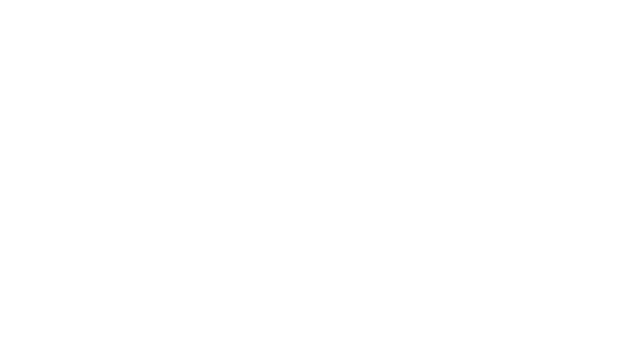
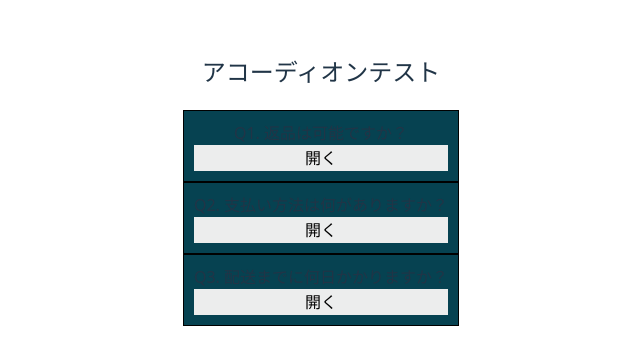
Before and after one commit to terahashi/react-next-study, a React (Vite) app: page /study/AccordionApp in a window 1280 px wide. Before the commit this address had no page. Shown: the part 220-584 px from the top of the page, without its empty margins (319-959 px from the left). Built offline with nearby package versions, Linux system fonts and the light colour scheme.

Commit message:
AccordionApp.jsxを追加 アコーディオンを作成

```diff
--- a/src/App.jsx
+++ b/src/App.jsx
@@ -31,6 +31,7 @@ import PostApp from './pages/study/PostApp';
 import { TabApp } from './pages/study/TabApp';
 import { FormApp } from './pages/study/FormApp';
 import { CardApp } from './pages/study/CardApp';
+import { AccordionApp } from './pages/study/AccordionApp';
 
 function App() {
   const [count, setCount] = useState(0);
@@ -82,6 +83,7 @@ function App() {
           <Route path='study/TabApp' element={<TabApp />} />
           <Route path='study/FormApp' element={<FormApp />} />
           <Route path='study/CardApp' element={<CardApp />} />
+          <Route path='study/AccordionApp' element={<AccordionApp />} />
           {/* ⬇︎これだとエラー。【❌pathはURLであってファイルの場所ではない！】*/}
           {/* <Route path='./pages/Count' element={<Count />} />*/}
         </Routes>
--- /dev/null
+++ b/src/components/study/AccordionItem.jsx
@@ -0,0 +1,25 @@
+//「AccordionApp.jsx」から責務分離したコンポーネント
+
+import React from 'react';
+
+//// 親から届くデータや関数を Props で受け取る
+export const AccordionItem = ({ question, answer, isOpen, onToggle }) => {
+  // ⬇︎処理を書いた場合、最終的にどれを画面に返せばいいのか分からないので「これを返してね！」という合図return() が絶対に必要。
+  return (
+    <div style={{ border: '1px solid #000' }}>
+      {/* ⬇︎質問部分（クリックで発動） */}
+      <div onClick={onToggle} style={{ cursor: 'pointer', background: '#064251', padding: '10px' }}>
+        <span>{question}</span>
+        <span style={{ color: '#000', background: '#eceded', padding: '1px', display: 'block' }}>{isOpen ? '閉じる' : '開く'}</span>
+      </div>
+
+      {/* ⬇︎回答部分（isOpenが「trueの時だけ開く」） */}
+      {isOpen && (
+        //  ⬇︎1マスを横幅300pxに固定する（文字が長くても 横幅300px 以上には広がらなくなる！）
+        <div style={{ display: 'grid', gridTemplateColumns: 'repeat(auto-fit, 300px)', gap: '16px', padding: '10px' }}>
+          <p>{answer}</p>
+        </div>
+      )}
+    </div>
+  );
+};
--- /dev/null
+++ b/src/pages/study/AccordionApp.jsx
@@ -0,0 +1,63 @@
+//アコーディオンを作成(「質問」をクリックすると、その下にある「回答」がパカッと現れるコンポーネント)
+
+import React from 'react';
+import { useState } from 'react';
+
+import { AccordionItem } from '../../components/study/AccordionItem';
+
+// ① 表示するためのデータ（配列）
+const FAQ_DATA = [
+  { id: 1, question: 'Q1. 返品は可能ですか？', answer: 'A. 未開封の場合に限り、商品到着後7日以内であれば可能です。' },
+  { id: 2, question: 'Q2. 支払い方法は何がありますか？', answer: 'A. クレジットカード決済、コンビニ払い、銀行振込に対応しています。' },
+  { id: 3, question: 'Q3. 配送までに何日かかりますか？', answer: 'A. ご注文から通常2〜3営業日以内に発送いたします。' },
+];
+
+//AccorddionAppコンポーネントを作成
+export const AccordionApp = () => {
+  // ② 「今何番のIDが開いているか」を覚えておくState（初期値は何も開いていないので null）
+  const [openId, setOpenId] = useState(null);
+
+  // ③ 質問がクリックされた時のイベントハンドラ
+  const handleToggle = (id) => {
+    //クリックされたアコーディオンが「既に開いている場合」は閉じる（openIdをnull(何も開いていない)にする）、それ以外の場合はクリックされたアコーディオン(id)を開く（openIdをクリックされたアコーディオンのidにする）
+    //三項演算子を使用する
+    setOpenId((prevId) => (prevId === id ? null : id));
+  };
+  return (
+    <div>
+      <h2>アコーディオンテスト</h2>
+
+      {/* //外枠 */}
+      <div>
+        {/* //アコーディオンをmapで展開 */}
+        {FAQ_DATA.map((faq) => {
+          // isOpenは、「自分のID(faq.id)」と「開いているopenId」が一致している時だけtrue。つまり(<span>【{isOpen ? '閉じる' : '開く'}】</span>の閉じる)になる。
+          // それ以外の場合はfalse。つまり(<span>【{isOpen ? '閉じる' : '開く'}】</span>の開く)になる。
+          // 回答部分（isOpenがtrueの時だけ開く）
+          // const isOpen = openId === faq.id;
+
+          // ⬇︎処理を書いた場合、最終的にどれを画面に返せばいいのか分からないので「これを返してね！」という合図return() が絶対に必要。
+          return <AccordionItem key={faq.id} question={faq.question} answer={faq.answer} isOpen={openId === faq.id} onToggle={() => handleToggle(faq.id)} />;
+
+          // ⬇︎処理を書いた場合、最終的にどれを画面に返せばいいのか分からないので「これを返してね！」という合図return() が絶対に必要。
+          // return (
+          //   <div key={faq.id} style={{ border: '1px solid #000' }}>
+          //     {/* ⬇︎質問部分（クリックで発動） */}
+          //     <div onClick={() => handleToggle(faq.id)} style={{ cursor: 'pointer', background: '#064251', padding: '10px' }}>
+          //       <span>{faq.question}</span>
+          //       <span style={{ color: '#000', background: '#eceded', padding: '1px', display: 'block' }}>{isOpen ? '閉じる' : '開く'}</span>
+          //     </div>
+          //     {/* ⬇︎回答部分（isOpenが「trueの時だけ開く」） */}
+          //     {isOpen && (
+          //       //  ⬇︎1マスを横幅300pxに固定する（文字が長くても 横幅300px 以上には広がらなくなる！）
+          //       <div style={{ display: 'grid', gridTemplateColumns: 'repeat(auto-fit, 300px)', gap: '16px', padding: '10px' }}>
+          //         <p>{faq.answer}</p>
+          //       </div>
+          //     )}
+          //   </div>
+          // );
+        })}
+      </div>
+    </div>
+  );
+};
--- a/src/pages/study/StudyHome.jsx
+++ b/src/pages/study/StudyHome.jsx
@@ -16,6 +16,8 @@ const StudyHome = () => {
       <Link to={'study/FormApp'}>バリデーション(入力値の検証)付きフォーム用のコンポーネントを作成してみよう</Link>
       <br></br>
       <Link to={'study/CardApp'}>カードコンポーネント(カードの高さが自動でピタッと揃い、ボタンが一番下に綺麗に整列するコンポーネント)を作成してみよう</Link>
+      <br></br>
+      <Link to={'study/AccordionApp'}>アコーディオンを作成(「質問」をクリックすると、その下にある「回答」を表示するコンポーネント)を作成してみよう</Link>
       <br></br>
       <Link to='study/Count'>countの勉強ページ</Link>
       <br></br>
```
